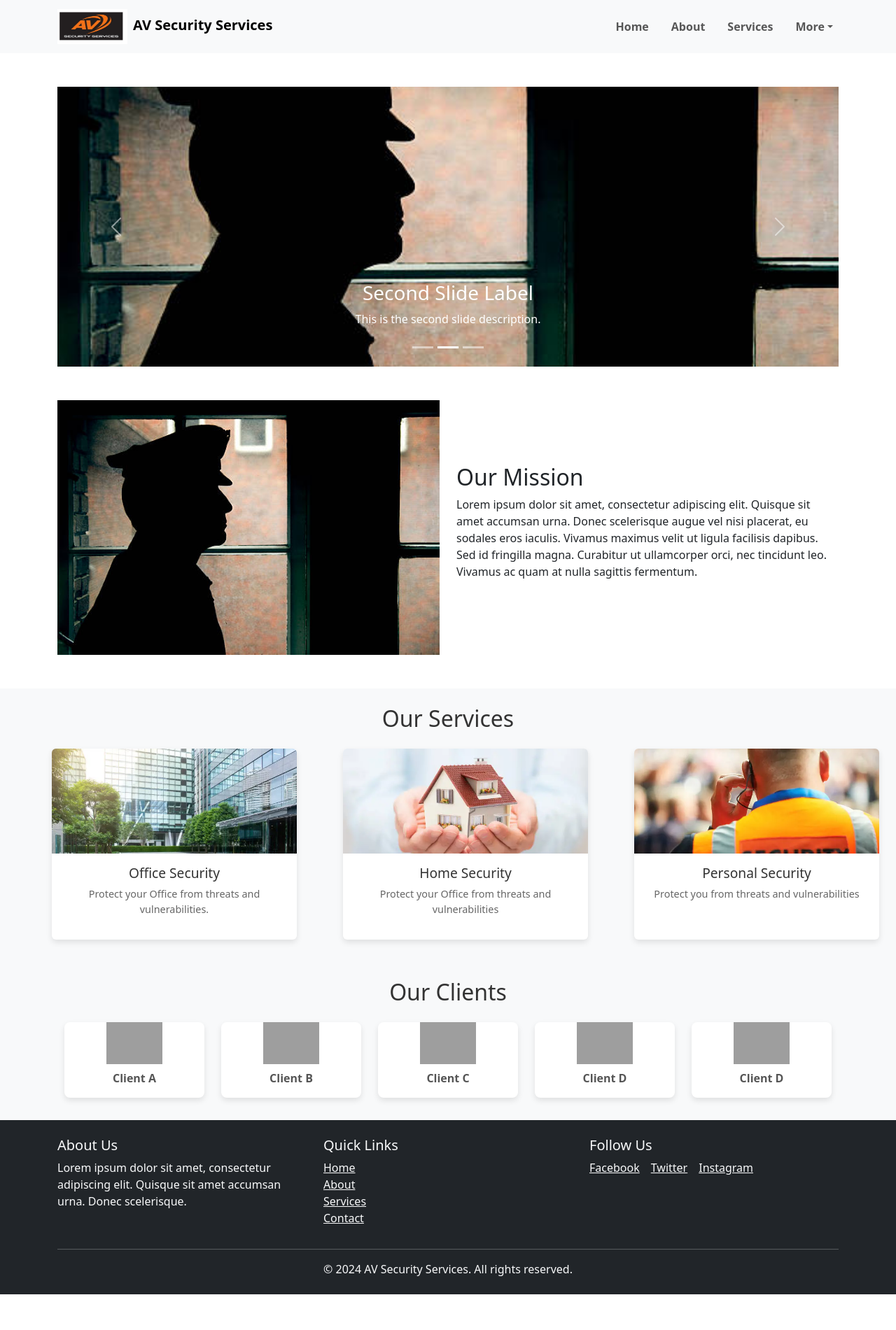
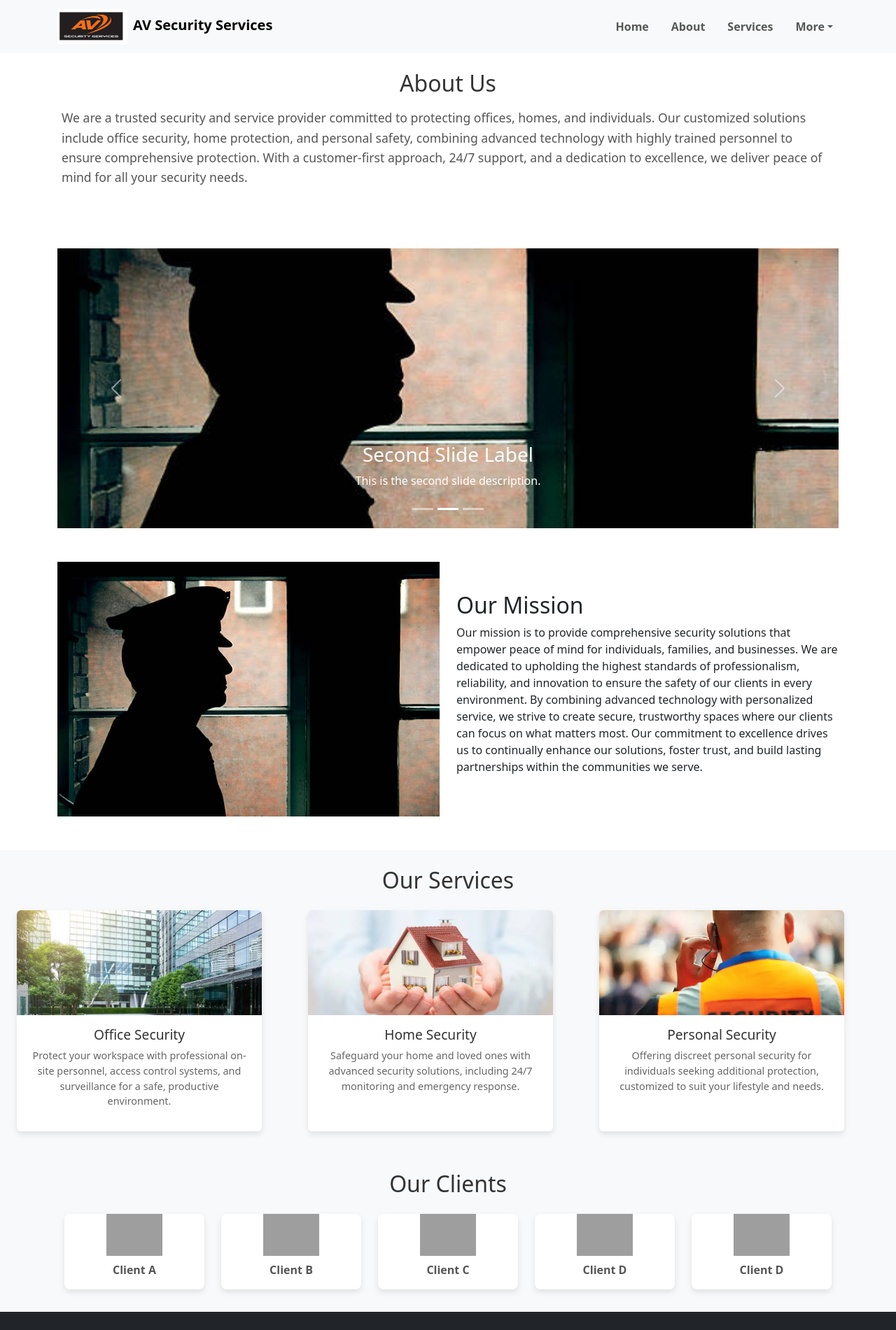
Before and after one commit to nithin006/security_web_app, a React (Create React App) app: page / in a window 1280 px wide. Shown: the top 1901 px of the page at 70% size. Before the commit the page ends 1850 px from the top, so only its background shows below. Built offline with nearby package versions, Linux system fonts and the light colour scheme; grey boxes are pictures that could not be loaded.

Commit message:
added new files

```diff
--- a/src/App.css
+++ b/src/App.css
@@ -1,4 +1,7 @@
+
+
 /* OurClients */
+
 .our-clients {
     text-align: center;
     padding: 2rem;
@@ -98,7 +101,7 @@
   }
 
   .service-card {
-    margin-left: 50px;
+
     background: #fff;
     border-radius: 6px;
     box-shadow: 0 4px 8px rgba(0, 0, 0, 0.1);
@@ -132,3 +135,5 @@
     font-size: 0.9rem;
     color: #666;
   }
+
+  /* AboutUs */
--- a/src/App.js
+++ b/src/App.js
@@ -4,16 +4,19 @@ import ContentWithImage from './components/ContentWithImage.js';
 import Footer from './components/Footer.js';
 import OurClients from './components/OurClients.js';
 import Services from './components/Services.js';
+import AboutUs from './components/AboutUs.js';
 import './App.css';
 
 function App() {
   return (
    <>
    <Header />
+   <AboutUs />
    <ImageCarousel />
    <ContentWithImage />
     <Services />
    <OurClients />
+
    <Footer />
    </>
   );
--- /dev/null
+++ b/src/components/AboutUs.js
@@ -0,0 +1,63 @@
+import React from 'react';
+
+const AboutUs = () => {
+  return (
+    <section style={styles.container}>
+      <h2 style={styles.heading}>About Us</h2>
+      <p style={styles.text}>
+        We are a trusted security and service provider committed to protecting offices, homes, and individuals.
+        Our customized solutions include office security, home protection, and personal safety, combining advanced
+        technology with highly trained personnel to ensure comprehensive protection. With a customer-first approach,
+        24/7 support, and a dedication to excellence, we deliver peace of mind for all your security needs.
+      </p>
+    </section>
+  );
+};
+
+const styles = {
+  container: {
+    padding: '1.5rem',
+    // backgroundColor: '#f4f4f9',
+    borderRadius: '8px',
+    width: '90%', // width is set to 90% to be responsive on smaller screens
+    maxWidth: '90%',
+    margin: '0 auto', // centers the container horizontally
+    textAlign: 'center',
+  },
+  heading: {
+    fontSize: '2rem',
+    color: '#333',
+    textAlign: 'center',
+    marginBottom: '1rem',
+  },
+  text: {
+    fontSize: '1.1rem',
+    textAlign: 'left',
+    lineHeight: '1.6',
+    color: '#555',
+  },
+  '@media (min-width: 768px)': {
+    container: {
+      maxWidth: '600px',
+    },
+    heading: {
+      fontSize: '1.8rem',
+    },
+    text: {
+      fontSize: '1rem',
+    },
+  },
+  '@media (min-width: 1024px)': {
+    container: {
+      maxWidth: '800px',
+    },
+    heading: {
+      fontSize: '2.2rem',
+    },
+    text: {
+      fontSize: '1.2rem',
+    },
+  },
+};
+
+export default AboutUs;
--- a/src/components/ContentWithImage.js
+++ b/src/components/ContentWithImage.js
@@ -16,11 +16,12 @@ function ContentWithImage() {
         <Col md={6}>
           <h2>Our Mission</h2>
           <p>
-            Lorem ipsum dolor sit amet, consectetur adipiscing elit. Quisque sit amet
-            accumsan urna. Donec scelerisque augue vel nisi placerat, eu sodales eros
-            iaculis. Vivamus maximus velit ut ligula facilisis dapibus. Sed id fringilla
-            magna. Curabitur ut ullamcorper orci, nec tincidunt leo. Vivamus ac quam at
-            nulla sagittis fermentum.
+          Our mission is to provide comprehensive security solutions that empower peace of mind for individuals, families, and businesses.
+           We are dedicated to upholding the highest standards of professionalism, reliability,
+           and innovation to ensure the safety of our clients in every environment. By
+           combining advanced technology with personalized service, we strive to create secure, trustworthy spaces where our clients can focus on what
+          matters most. Our commitment to excellence drives us to continually enhance our solutions, foster trust,
+           and build lasting partnerships within the communities we serve.
           </p>
         </Col>
       </Row>
--- a/src/components/Footer.js
+++ b/src/components/Footer.js
@@ -9,8 +9,9 @@ function Footer() {
           <Col md={4}>
             <h5>About Us</h5>
             <p>
-              Lorem ipsum dolor sit amet, consectetur adipiscing elit. Quisque sit amet
-              accumsan urna. Donec scelerisque.
+            We are a trusted security provider offering tailored solutions for office security, home protection,
+             and personal safety. With advanced technology, highly trained personnel, and 24/7 support, we’re dedicated to
+             delivering comprehensive protection and peace of mind for all your security needs.
             </p>
           </Col>
 
@@ -26,11 +27,12 @@ function Footer() {
 
           <Col md={4}>
             <h5>Follow Us</h5>
-            <div>
-              <a href="https://facebook.com" className="text-light me-3">Facebook</a>
-              <a href="https://twitter.com" className="text-light me-3">Twitter</a>
-              <a href="https://instagram.com" className="text-light">Instagram</a>
-            </div>
+            <ul className='list-unstyled'>
+              <li><a href="https://facebook.com" className="text-light me-3">Facebook</a></li>
+              <li><a href="https://twitter.com" className="text-light me-3">Twitter</a></li>
+              <li><a href="https://instagram.com" className="text-light">Instagram</a></li>
+              </ul>
+
           </Col>
         </Row>
         <hr className="border-light" />
--- a/src/components/Header.js
+++ b/src/components/Header.js
@@ -1,5 +1,6 @@
 import React from 'react';
 import { Navbar, Nav, NavDropdown, Container } from 'react-bootstrap';
+
 
 function Header() {
   return (
@@ -20,7 +21,7 @@ function Header() {
         <Navbar.Collapse id="basic-navbar-nav">
           <Nav className="ms-auto"> {/* Aligned to the left */}
             <Nav.Link href="../ImageCarousel" className="ms-3" style={{ fontWeight: "bold" }}>Home</Nav.Link>
-            <Nav.Link href="#about" className="ms-3" style={{ fontWeight: "bold" }}>About</Nav.Link>
+            <Nav.Link href="#AboutUs" className="ms-3" style={{ fontWeight: "bold" }}>About</Nav.Link>
             <Nav.Link href="#services" className="ms-3" style={{ fontWeight: "bold" }}>Services</Nav.Link>
             <NavDropdown title="More" id="basic-nav-dropdown" className="ms-3" style={{ fontWeight: "bold" }}>
               <NavDropdown.Item href="#contact" >Contact</NavDropdown.Item>
--- a/src/components/Services.js
+++ b/src/components/Services.js
@@ -5,19 +5,19 @@ const services = [
   {
     id: 1,
     title: 'Office Security',
-    description: 'Protect your Office from threats and vulnerabilities.',
+    description: 'Protect your workspace with professional on-site personnel, access control systems, and surveillance for a safe, productive environment.',
     image: '../office.webp', // Replace with actual image path
   },
   {
     id: 2,
     title: 'Home Security',
-    description: 'Protect your Office from threats and vulnerabilities',
+    description: 'Safeguard your home and loved ones with advanced security solutions, including 24/7 monitoring and emergency response.',
     image: '../house.webp', // Replace with actual image path
   },
   {
     id: 3,
     title: 'Personal Security',
-    description: 'Protect you from threats and vulnerabilities',
+    description: 'Offering discreet personal security for individuals seeking additional protection, customized to suit your lifestyle and needs.',
     image: '../bodyguard.webp', // Replace with actual image path
   },
 
--- a/src/index.css
+++ b/src/index.css
@@ -5,6 +5,7 @@ body {
     sans-serif;
   -webkit-font-smoothing: antialiased;
   -moz-osx-font-smoothing: grayscale;
+
 }
 
 code {
```
